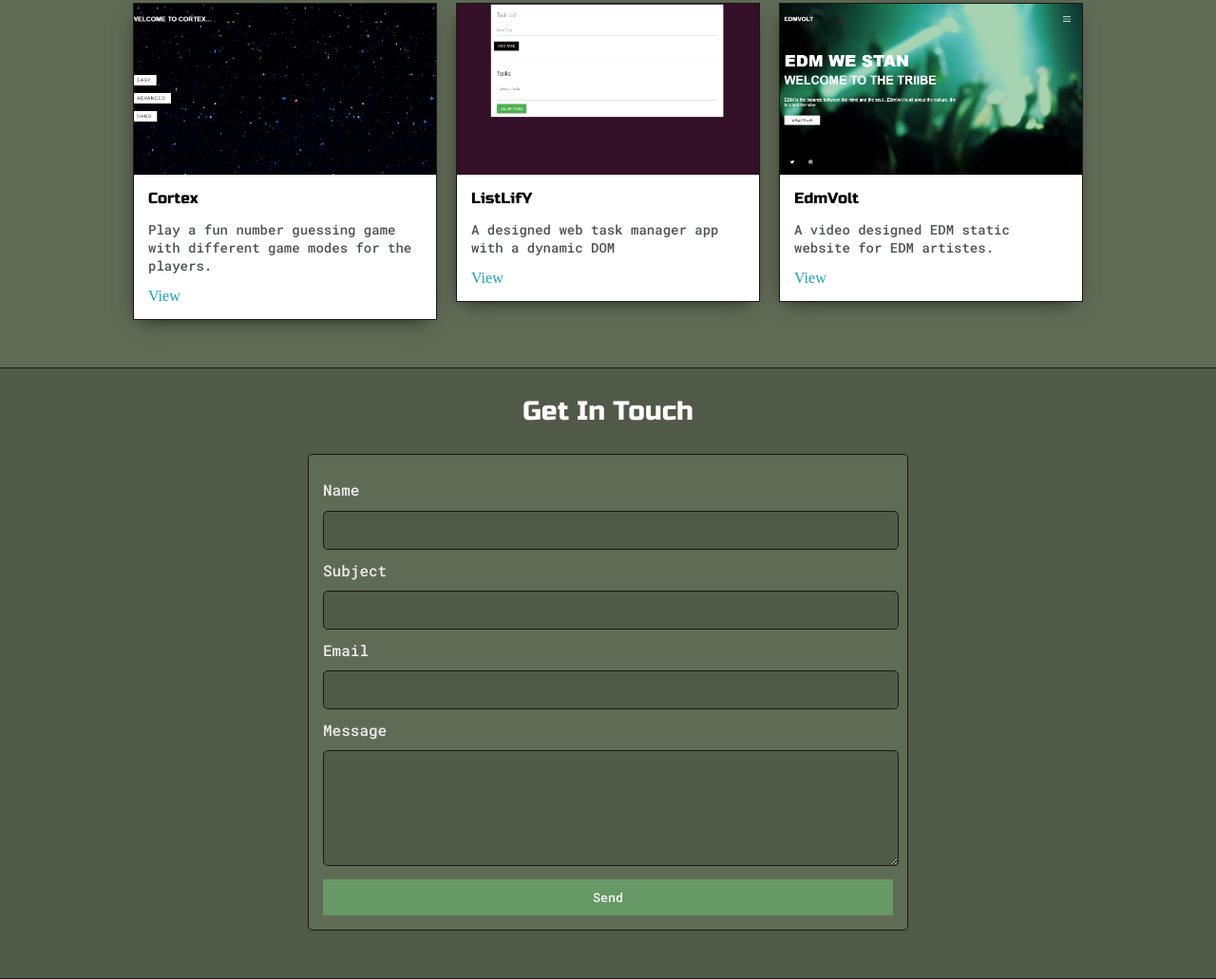
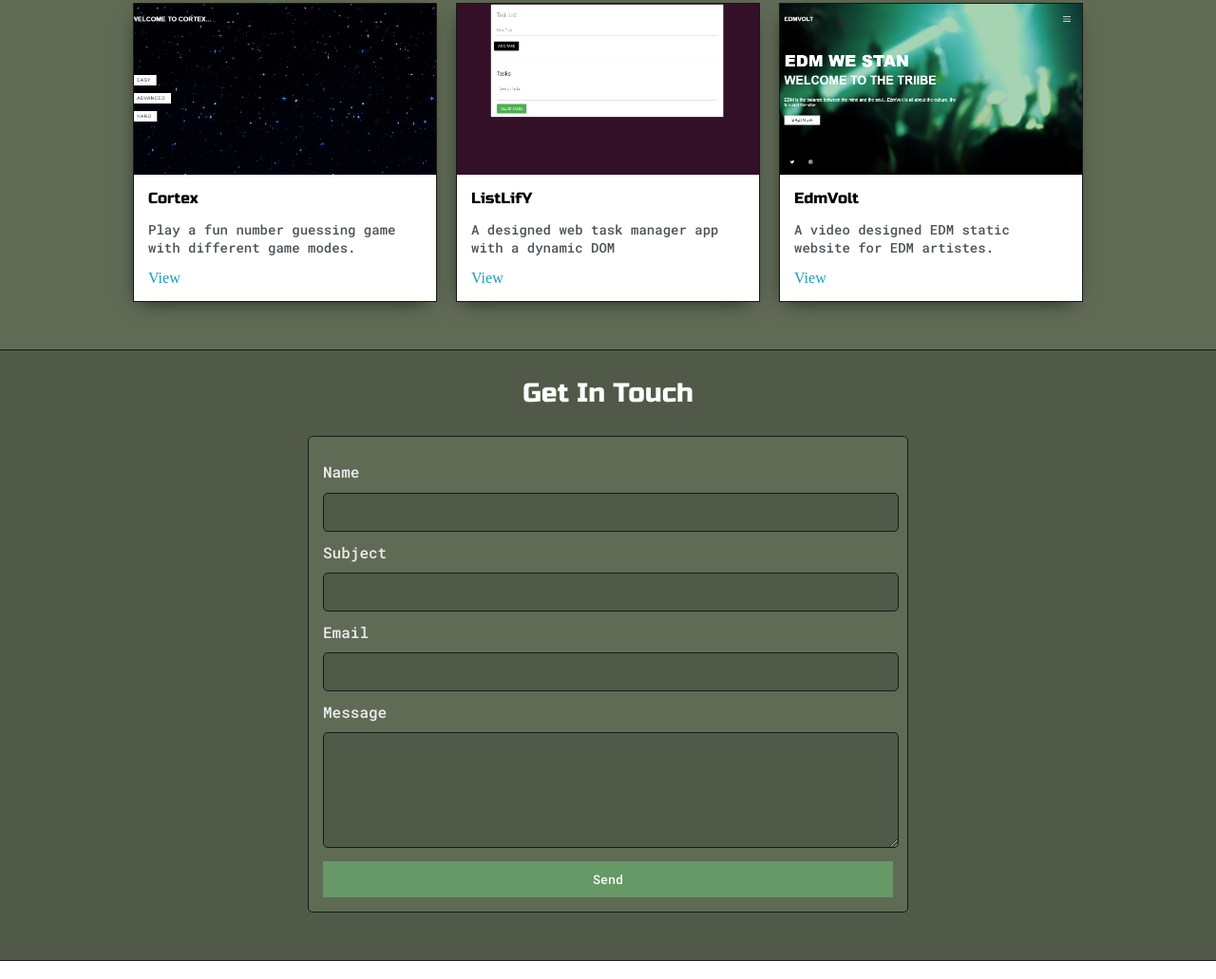
Before and after one commit to Onlygideon/portfolio-vs1, a plain HTML site: page index.html in a window 1280 px wide. Shown: the part 1388-2419 px from the top of the page at 95% size. Drawn offline with Linux system fonts and the light colour scheme.

Commit message:
Update index.html

```diff
--- a/index.html
+++ b/index.html
@@ -137,7 +137,7 @@
                         <img class="thumbnail" src="images/image1.PNG">
                         <div class="post-preview">
                             <h6 class="post-title">Cortex</h6>
-                            <p class="post-intro">Play a fun number guessing game with different game modes for the players.</p>
+                            <p class="post-intro">Play a fun number guessing game with different game modes.</p>
                             <a target="_blank" href="https://onlygideon.github.io/cortex/">View</a>
                         </div>
                     </div>
```
